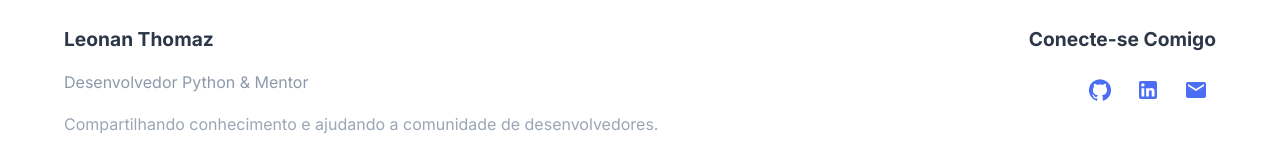
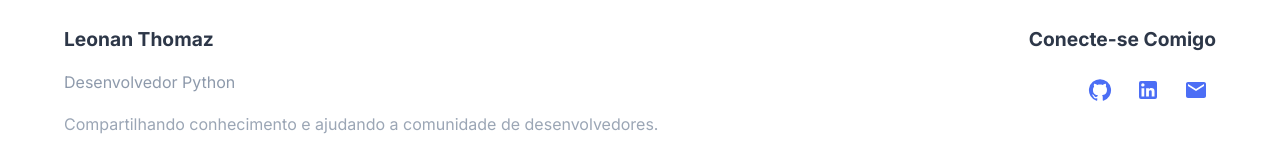
Before and after one commit to leonanthomaz/blog, a React (Vite) app: page / in a window 1280 px wide. Shown: the part 2070-2230 px from the top of the page. Built offline with nearby package versions, Linux system fonts and the light colour scheme.

Commit message:
consertando footer

```diff
--- a/src/components/Footer/index.tsx
+++ b/src/components/Footer/index.tsx
@@ -30,7 +30,7 @@ const Footer = () => {
               Leonan Thomaz
             </Typography>
             <Typography variant="body2" sx={{ opacity: 0.8 }} color="text.secondary">
-              Desenvolvedor Python & Mentor
+              Desenvolvedor Python
             </Typography>
             <Typography variant="body2" sx={{ opacity: 0.7 }} color="text.secondary">
               Compartilhando conhecimento e ajudando a comunidade de desenvolvedores.
```
